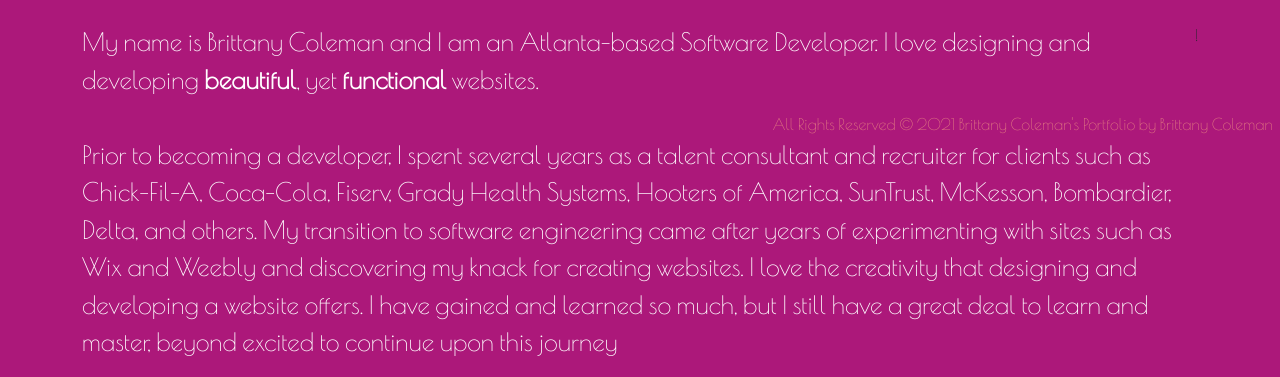
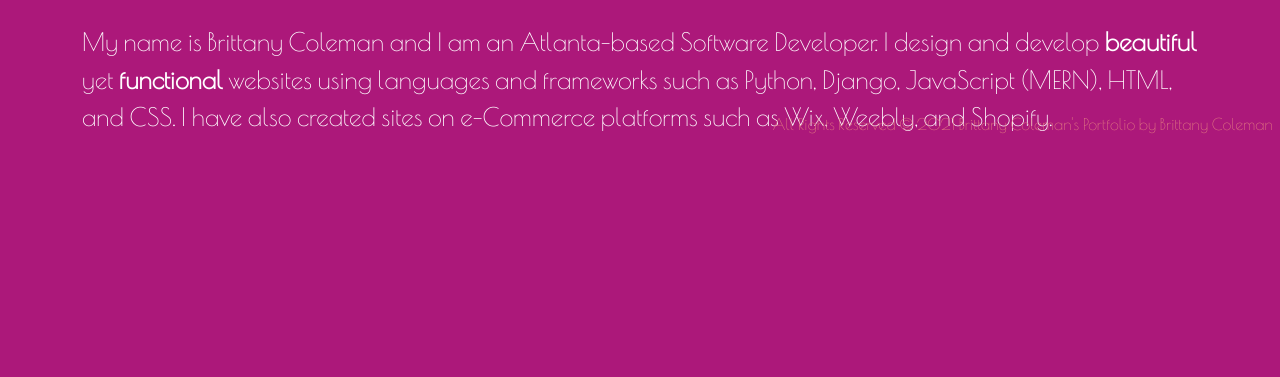
Before and after one commit to bcbell/portfolio, a Django app: page /about/ in a window 1280 px wide. Shown: the part 664-1041 px from the top of the page. After the commit the page ends 798 px from the top, so only its background shows below. Run offline with Django 3.2, Linux system fonts and the light colour scheme; some libraries are stand-ins or nearby versions.

Commit message:
Updated: About page

```diff
--- a/main_app/templates/about_page.html
+++ b/main_app/templates/about_page.html
@@ -7,10 +7,7 @@
         <img class="aboutImage" src="https://i.imgur.com/oIl5wI3.jpg">
         <br/>
         <div class='aboutText'>
-            <p class='aboutPage'> My name is Brittany Coleman and I am an Atlanta-based Software Developer. I love designing and developing <strong>beautiful</strong>, yet <strong>functional</strong> websites.
-            <br/>
-            <br/>
-            Prior to becoming a developer, I spent several years as a talent consultant and recruiter for clients such as Chick-Fil-A, Coca-Cola, Fiserv, Grady Health Systems, Hooters of America, SunTrust, McKesson, Bombardier, Delta, and others. My transition to software engineering came after years of experimenting with sites such as Wix and Weebly and discovering my knack for creating websites. I love the creativity that designing and developing a website offers. I have gained and learned so much, but I still have a great deal to learn and master, beyond excited to continue upon this journey</p>  !
+            <p class='aboutPage'> My name is Brittany Coleman and I am an Atlanta-based Software Developer. I design and develop <strong>beautiful</strong> yet <strong>functional</strong> websites using languages and frameworks such as Python, Django, JavaScript (MERN), HTML, and CSS. I have also created sites on e-Commerce platforms such as Wix, Weebly, and Shopify.</p>
 
             {% comment %} <button class='aboutPage'><a class='aboutPage' href='{% url 'connect' %}'>To Inquire or Connect</a></button>   {% endcomment %}
         </div>
--- a/main_app/templates/experience_page.html
+++ b/main_app/templates/experience_page.html
@@ -50,10 +50,6 @@
           <h3>Git</h3>
         </div>
         <div class="skills-card">
-          <img src="https://i.imgur.com/hyLqTQA.png" />
-          <h3>MySQL</h3>
-        </div>
-        <div class="skills-card">
           <img src="https://i.imgur.com/MKmd7gi.png" />
           <h3>PostgreSQL</h3>
         </div>
```
